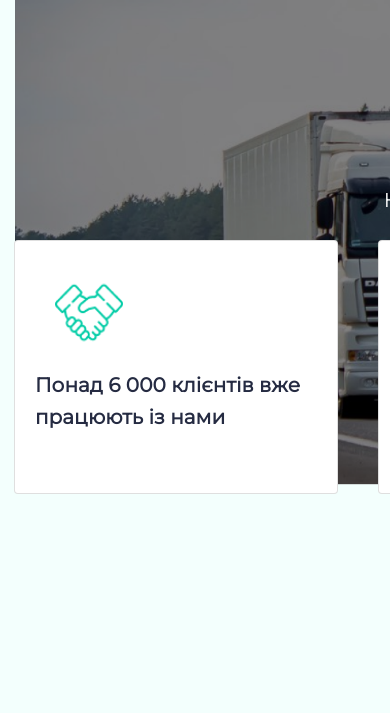
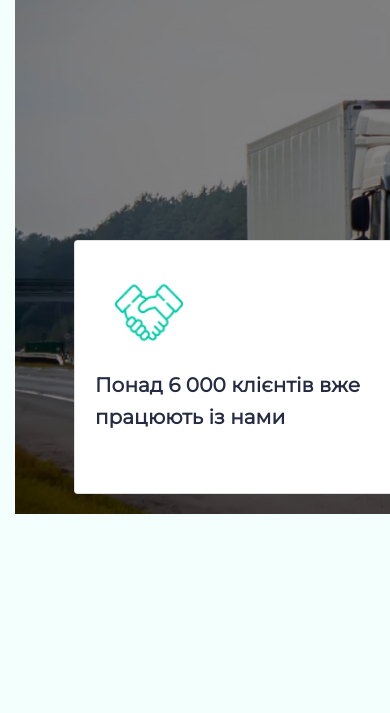
Before and after one commit to Raider2019/Python, a Flask app: page / in a window 390 px wide; the page is wider, and only the part inside the window is pictured. Shown: the part 96-809 px from the top of that part. Run offline with Flask 2, Linux system fonts and the light colour scheme.

Commit message:
#media #query #0

```diff
--- a/index.html
+++ b/index.html
@@ -21,7 +21,7 @@
 
 <body>
   <div id="container">
-    <div id="header">
+    <div id="header" >
       <div class="container-fluid ">
 
         <div class="background-header">
@@ -94,8 +94,10 @@
     </div>
 
     <div id="main-block">
+  <div class="row justify-content-center">
+    <h2 class="">Послуги компаній</h2>
 
-        <h2 class="text-center">Послуги компаній</h2>
+  </div>
 
 
 
--- a/static/style.css
+++ b/static/style.css
@@ -248,10 +248,10 @@ font-weight: bold;
 }
 @media (max-width: 768px) {
     body{
-        min-width: 1080px;
+        min-width: 1000px;
     }
     #header{
-        width: 1080px;
+        width: 1200px;
     }
     #header h1 {
         font-size: 40px;
@@ -271,13 +271,7 @@ height:2000px;
         height: 1500px;
     }
     #for-clients{
-        width: 1080px;
+        width: 1200px;
+
     }
   }
-
-
-  @media (min-width: 768px) {
-
-
-
-    }
```
